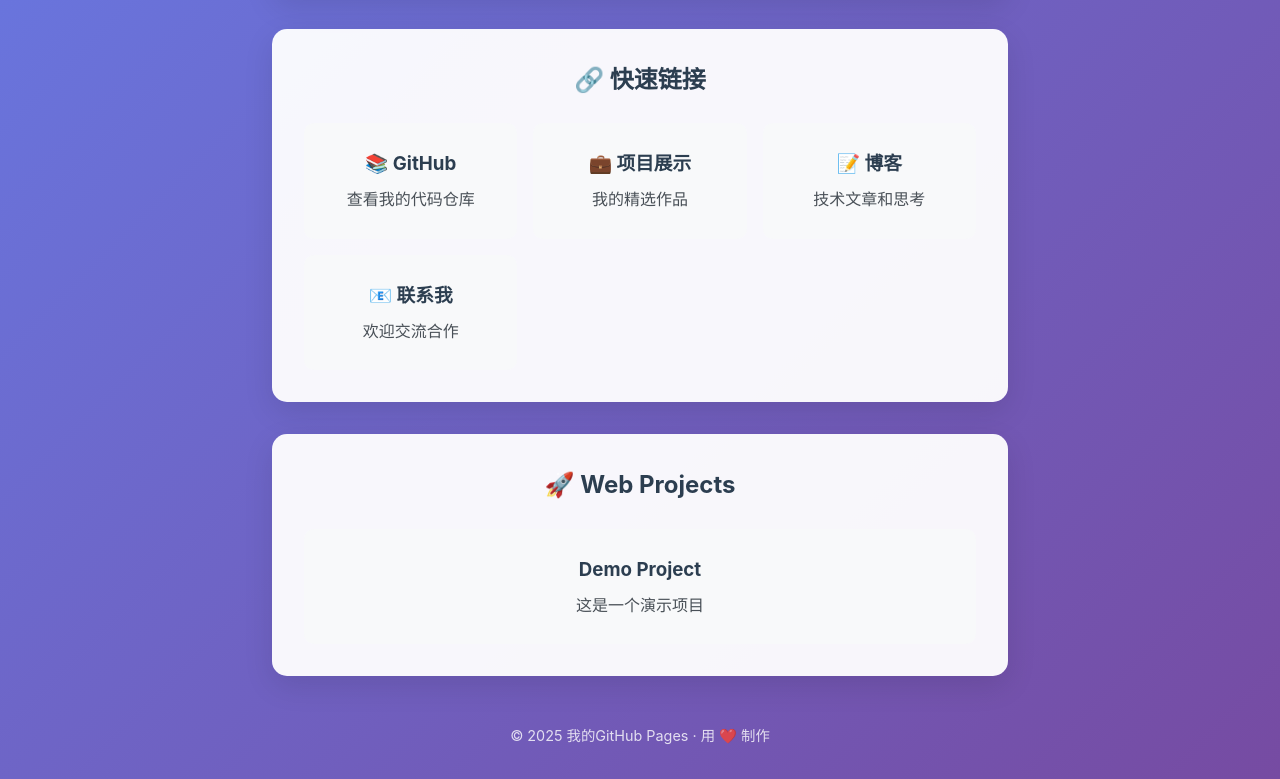
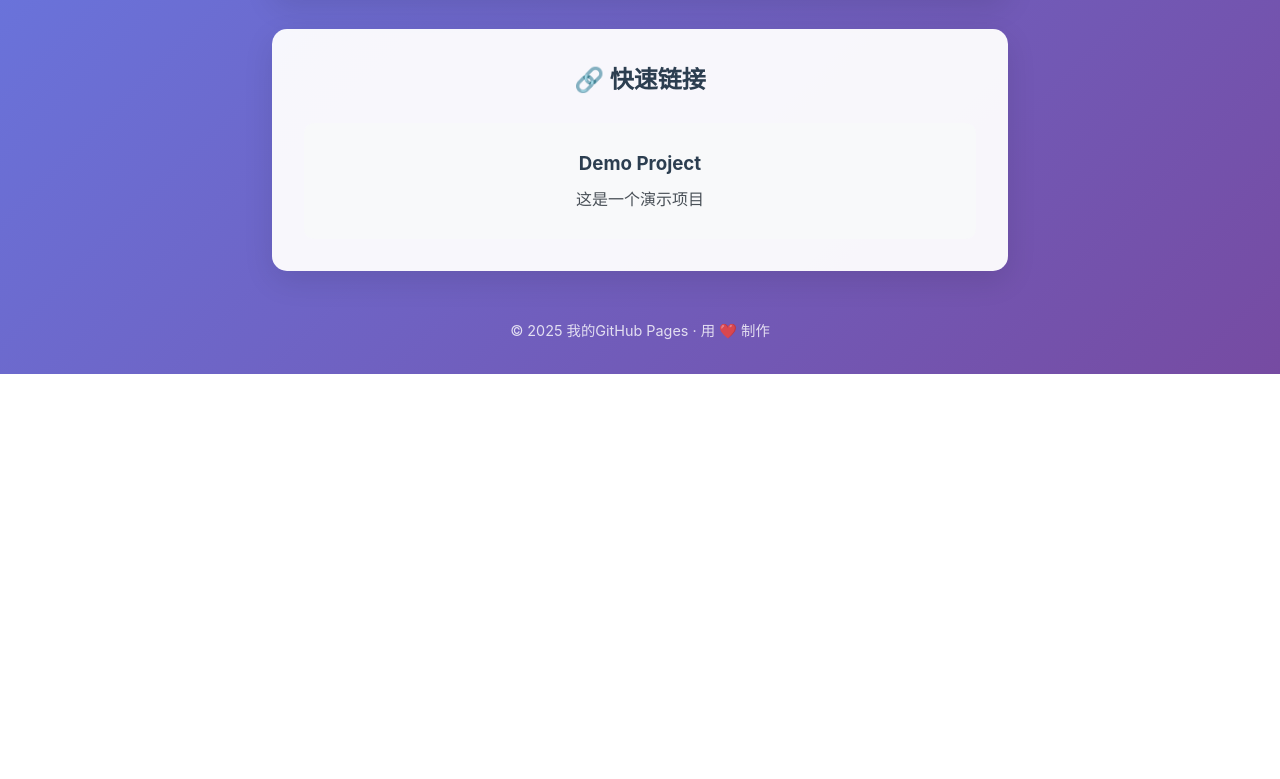
Before and after one commit to ZilongChangshan/zilongchangshan.github.io, a plain HTML site: page index.html in a window 1280 px wide. Shown: the part 473-1252 px from the top of the page. After the commit the page ends 847 px from the top, so only its background shows below. Drawn offline with Linux system fonts and the light colour scheme.

Commit message:
Update index.html

```diff
--- a/index.html
+++ b/index.html
@@ -144,31 +144,6 @@
         <div class="links">
             <h2>🔗 快速链接</h2>
             <div class="link-grid">
-                <a href="https://github.com/[你的用户名]" class="link-item" target="_blank">
-                    <h3>📚 GitHub</h3>
-                    <p>查看我的代码仓库</p>
-                </a>
-
-                <a href="#" class="link-item">
-                    <h3>💼 项目展示</h3>
-                    <p>我的精选作品</p>
-                </a>
-
-                <a href="#" class="link-item">
-                    <h3>📝 博客</h3>
-                    <p>技术文章和思考</p>
-                </a>
-
-                <a href="#" class="link-item">
-                    <h3>📧 联系我</h3>
-                    <p>欢迎交流合作</p>
-                </a>
-            </div>
-        </div>
-
-        <div class="links" style="margin-top: 2rem;">
-            <h2>🚀 Web Projects</h2>
-            <div class="link-grid">
                 <a href="./demo-project/" class="link-item">
                     <h3>Demo Project</h3>
                     <p>这是一个演示项目</p>
```
